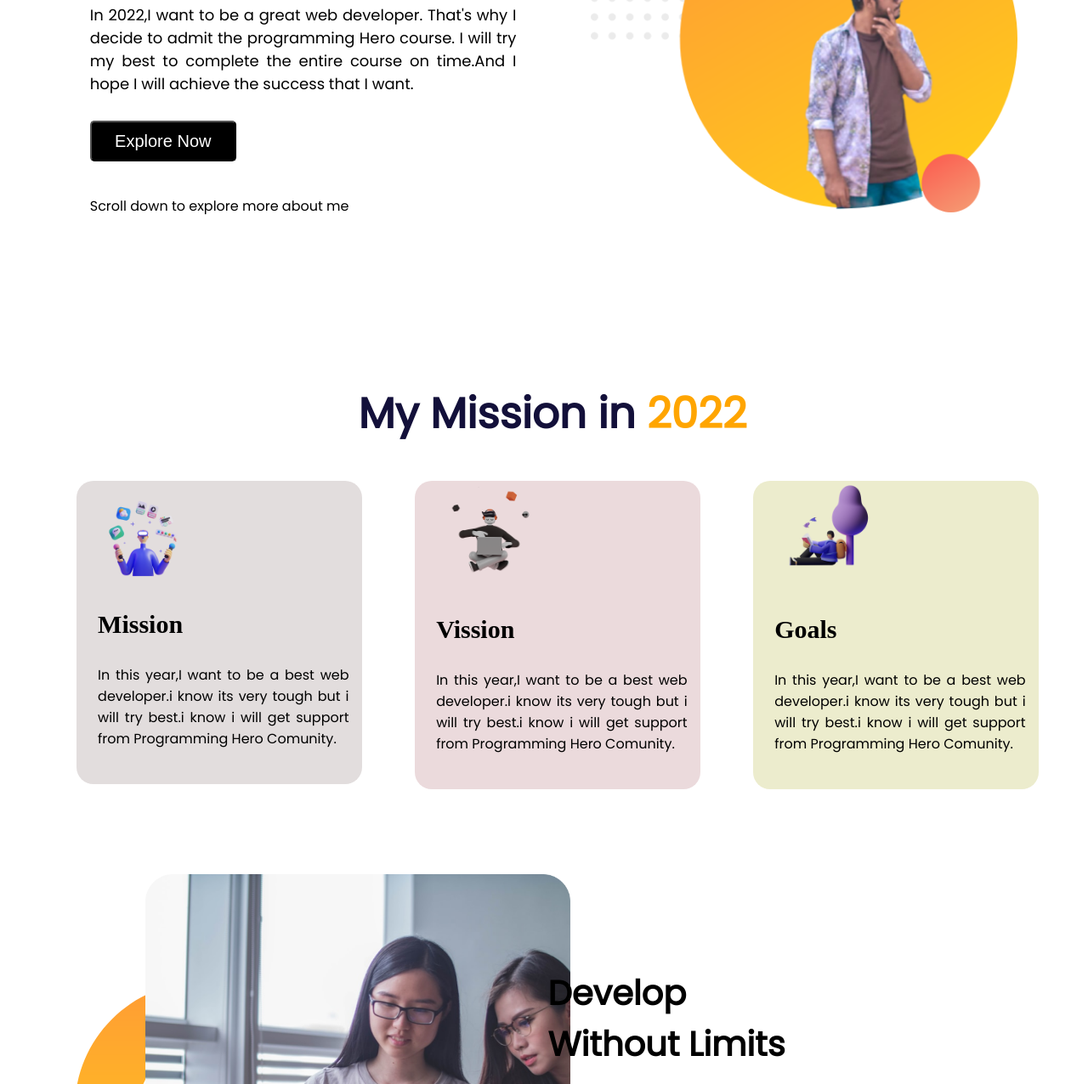
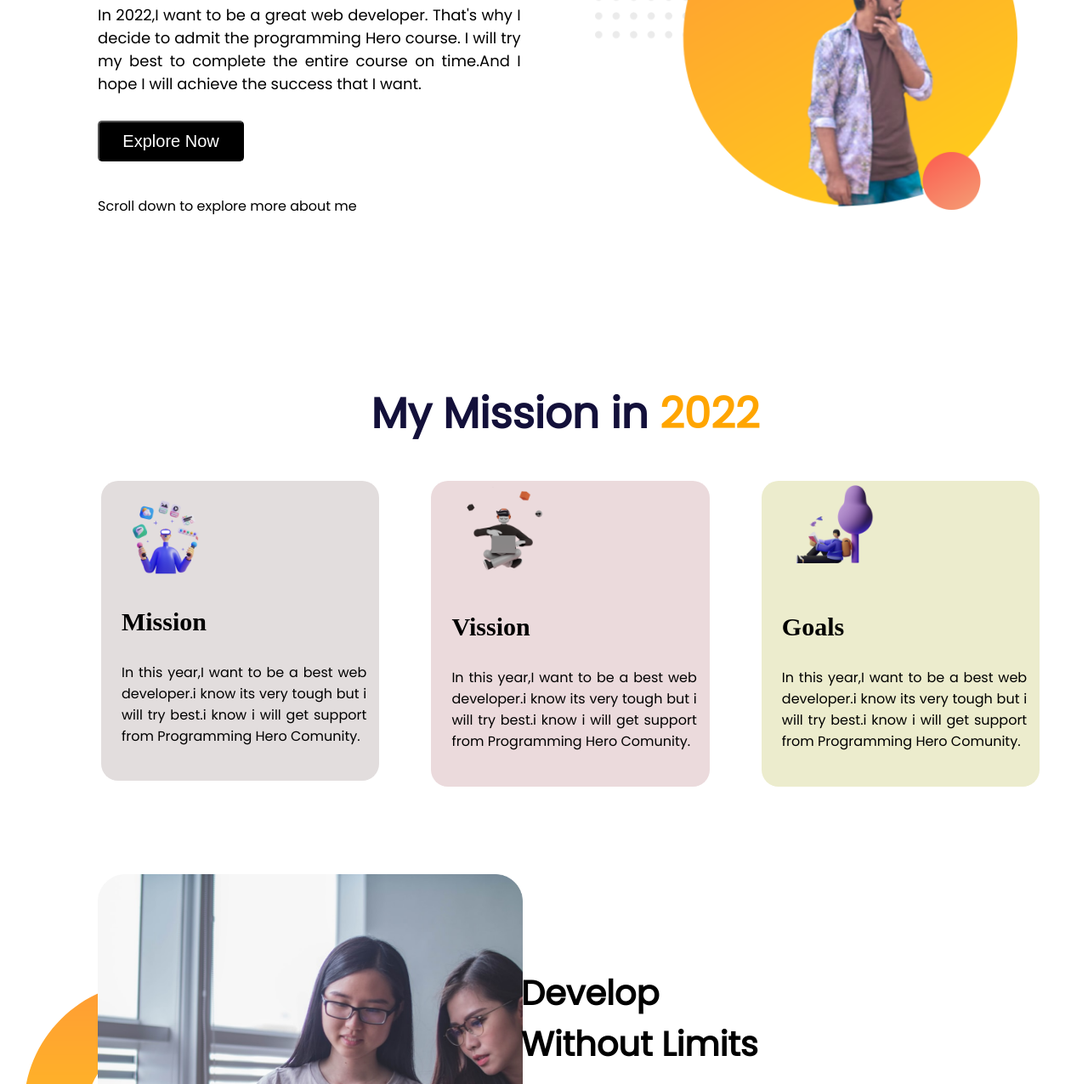
Before and after one commit to Sourav123-sys/project-1-mission-2022-, a plain HTML site: page index.html in a window 1280 px wide. Shown: the part 282-1558 px from the top of the page at 85% size. Drawn offline with Linux system fonts and the light colour scheme.

Commit message:
again update

```diff
--- a/index.html
+++ b/index.html
@@ -15,7 +15,7 @@
 <body>
 
     <!-- First Part -->
-    <section  style="margin-top:120px;margin-left:10px">
+    <section  style="margin-top:120px;margin-left:20px">
         <div class="half-width">
 
             <div class="first-part">
@@ -35,7 +35,7 @@
      <!-- second Part -->
 
 
-     <section style="margin-left: 20px;">
+     <section style="margin-left: 50px;">
         <h2 id='line'> <span style='color:#13103A'>My Mission in </span><span class="extra">2022</span></h2>
 
         <div class="second" id="box1">
@@ -61,9 +61,9 @@
 
 
 
- <section  class="mid-banner" style="margin-left: 80px";>
+ <section  class="mid-banner" style="margin-left: 20px";>
     <div class="half-width">
-        <img style=" height:500px;width:500px"src="images/pictures/coding.png" alt="Sourav Arefin">
+        <img style=" height:500px;width:500px;"src="images/pictures/coding.png" alt="Sourav Arefin">
     </div>
     <div style='padding-top: 100px;padding-left: 500px'class="half-width;">
        <h2 > <span style="font-family:Poppins;font-size: 40px;">Develop</span> <br/> <span style="font-family:Poppins;font-size: 40px;">Without Limits</span></h2>
```
